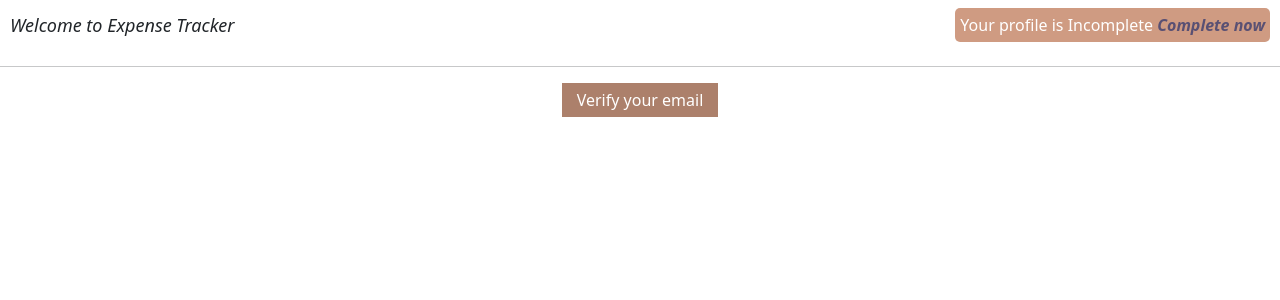
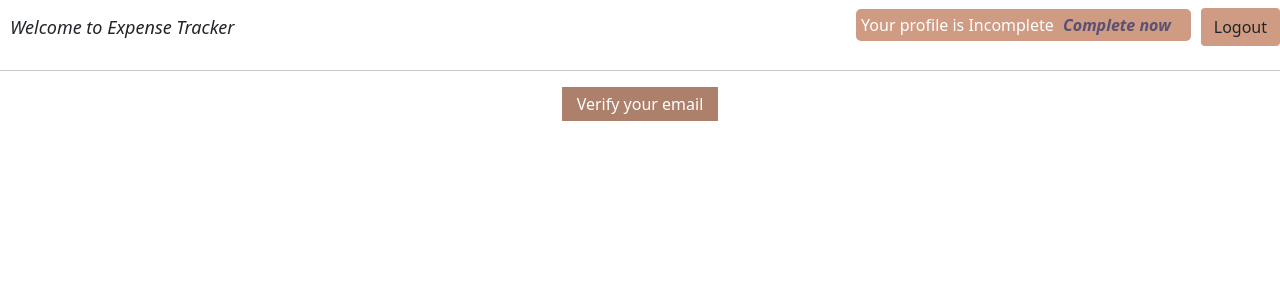
Before and after one commit to jaiswalk008/expense-tracker-using-react, a React (Create React App) app: page /expense in a window 1280 px wide. Shown: the top 300 px of the page. Built offline with nearby package versions, Linux system fonts and the light colour scheme.

Commit message:
added logout feature

```diff
--- a/src/Components/Context/AuthContextProvider.js
+++ b/src/Components/Context/AuthContextProvider.js
@@ -1,5 +1,5 @@
 import React, { useState } from "react";
-
+import { useHistory } from "react-router-dom/cjs/react-router-dom.min";
 export const AuthContext = React.createContext({
     token:'',
     setToken:(token) =>{},
@@ -8,13 +8,17 @@ export const AuthContext = React.createContext({
 
 export const AuthContextProvider = (props) =>{
     const initialToken = localStorage.getItem('token');
+    const history = useHistory();
     const [token, setToken] = useState(initialToken);
     const addToken = (token) => {
         localStorage.setItem('token',token);
         setToken(token);
     }
     const logoutHandler =() =>{
-        console.log('logout');
+        // console.log('logout');
+        history.push('/login');
+        setToken('');
+
     }
     const authCtx={
         token:token,
--- a/src/Components/Expense/Expense.css
+++ b/src/Components/Expense/Expense.css
@@ -4,12 +4,19 @@
     font-size: large;
     font-weight: 500;
 }
-.navbar >span {
+.navbar span {
     background-color: rgb(207, 155, 130);
     color: white;
     padding: 5px;
     border-radius: 5px;
     margin-right: 10px;
+}
+.logout{
+    background-color:rgb(207, 155, 130) ;
+}
+.logout:hover{
+    background-color:rgb(214, 94, 38) ;
+    color: white;
 }
 #complete{
     color: rgba(13, 31, 105, 0.606);
--- a/src/Components/Expense/Expense.js
+++ b/src/Components/Expense/Expense.js
@@ -1,14 +1,16 @@
-import { useState } from 'react';
+import { useState , useContext } from 'react';
 import './Expense.css';
 import Profile from './Profile';
 import axios from 'axios';
+import { AuthContext } from '../Context/AuthContextProvider';
 
 const Expense = () =>{
     const [showProfileComponent , setShowProfileComponent] = useState(false);
     const emailVerificationStatus = localStorage.getItem('emailVerified');
-    const token = localStorage.getItem('token');
+    // const token = localStorage.getItem('token');
     const [error , setError] = useState('');
     const [emailVerified , setEmailVerified] = useState(!!emailVerificationStatus);
+    const authCtx = useContext(AuthContext);
     const completeProfileHandler = () =>{
         // console.log('hello');
         setShowProfileComponent(prevState => !prevState)
@@ -17,7 +19,7 @@ const Expense = () =>{
         try {
             const res = await axios.post('https://identitytoolkit.googleapis.com/v1/accounts:sendOobCode?key='+process.env.REACT_APP_AUTH_KEY,
         {requestType:'VERIFY_EMAIL',
-    idToken:token});
+    idToken:authCtx.token});
             setEmailVerified(true);
             localStorage.setItem('emailVerified',true);
         } catch (error) {
@@ -25,11 +27,16 @@ const Expense = () =>{
         }
 
     }
+
     return (
         <div>
             <nav className="navbar">
                 <main>Welcome to Expense Tracker</main>
+                <div>
                 <span>Your profile is Incomplete <span onClick={completeProfileHandler} id="complete">Complete now</span></span>
+                <button className='btn logout'  onClick={authCtx.logout}>Logout</button>
+                </div>
+
             </nav>
             <hr></hr>
             {showProfileComponent && <Profile clickHander={completeProfileHandler}/>}
```
